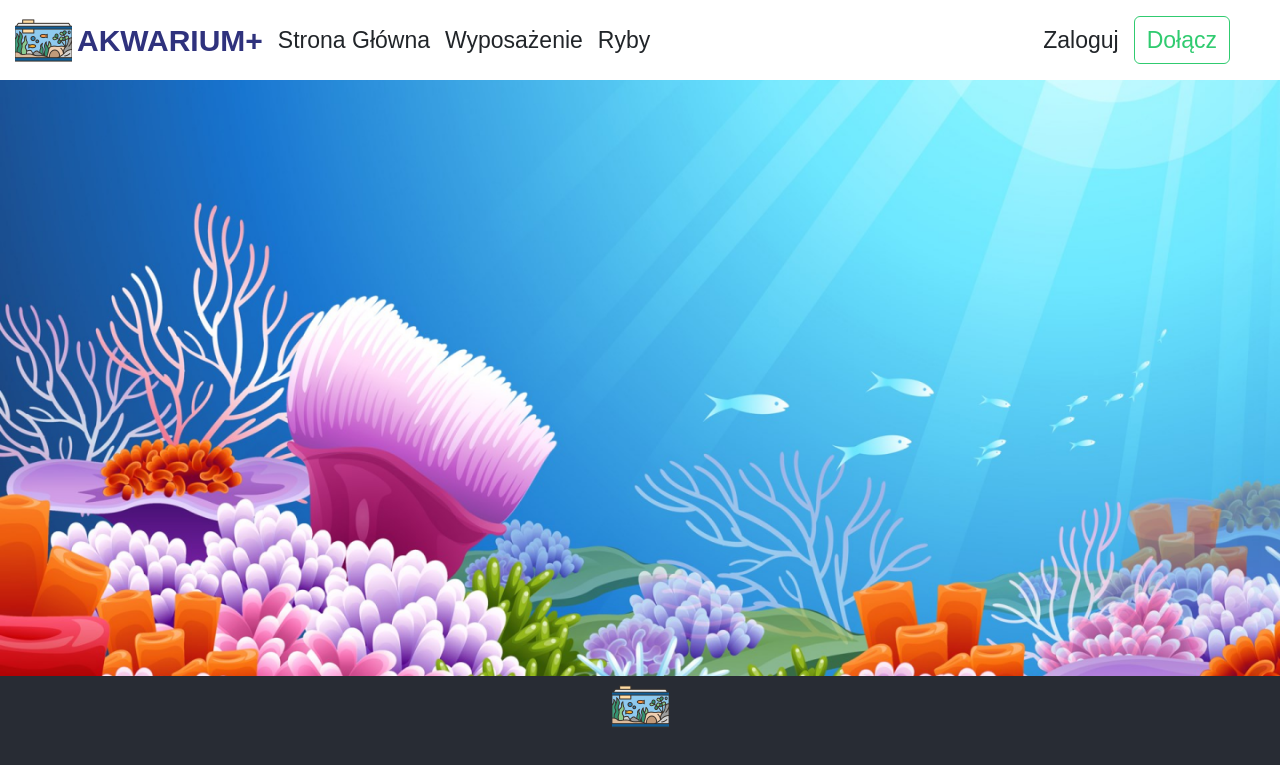
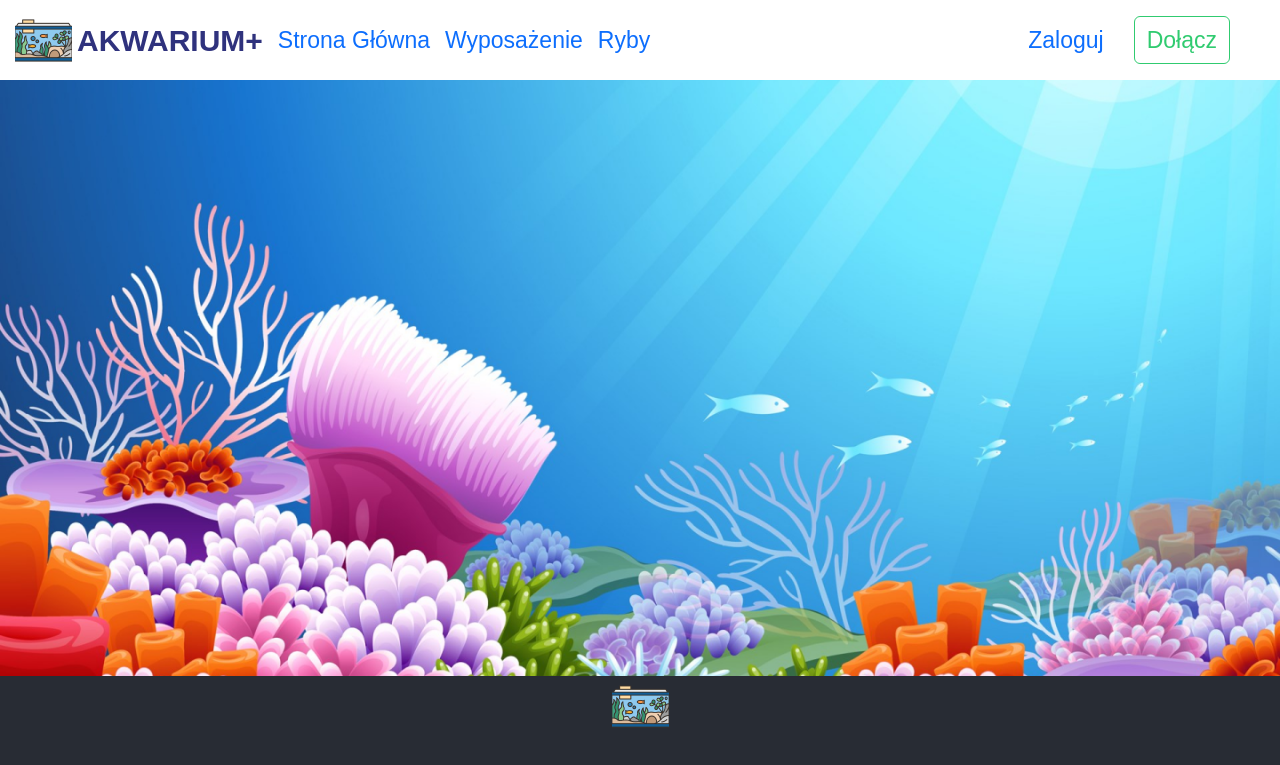
Before and after one commit to WPapuga/AkwariumPlus, a React (Create React App) app: page / in a window 1280 px wide. Shown: the top 765 px of the page. Built offline with nearby package versions, Linux system fonts and the light colour scheme.

Commit message:
add links

```diff
--- a/src/Components/Navbar.js
+++ b/src/Components/Navbar.js
@@ -1,5 +1,6 @@
 import React from 'react';
 import Button from 'react-bootstrap/Button';
+
 import 'bootstrap/dist/css/bootstrap.min.css';
 import "../App.css";
 
@@ -11,14 +12,15 @@ function Navbar() {
             <a>AKWARIUM+</a>
         </div>
         <div className="NavLinks">
-            <a>Strona Główna</a>
-            <a>Wyposażenie</a>
-            <a>Ryby</a>
+            <a href="/">Strona Główna</a>
+            <a href="/wyposazenie">Wyposażenie</a>
+            <a href="/ryby">Ryby</a>
         </div>
         <div className="NavSigning">
-            <a>Zaloguj</a>
-            <Button className="SignUpButton">Dołącz</Button>
-
+            <a href="/logowanie">Zaloguj</a>
+            <a href="/rejestracja">
+              <Button className="SignUpButton">Dołącz</Button>
+            </a>
         </div>
     </div>
   )
```
